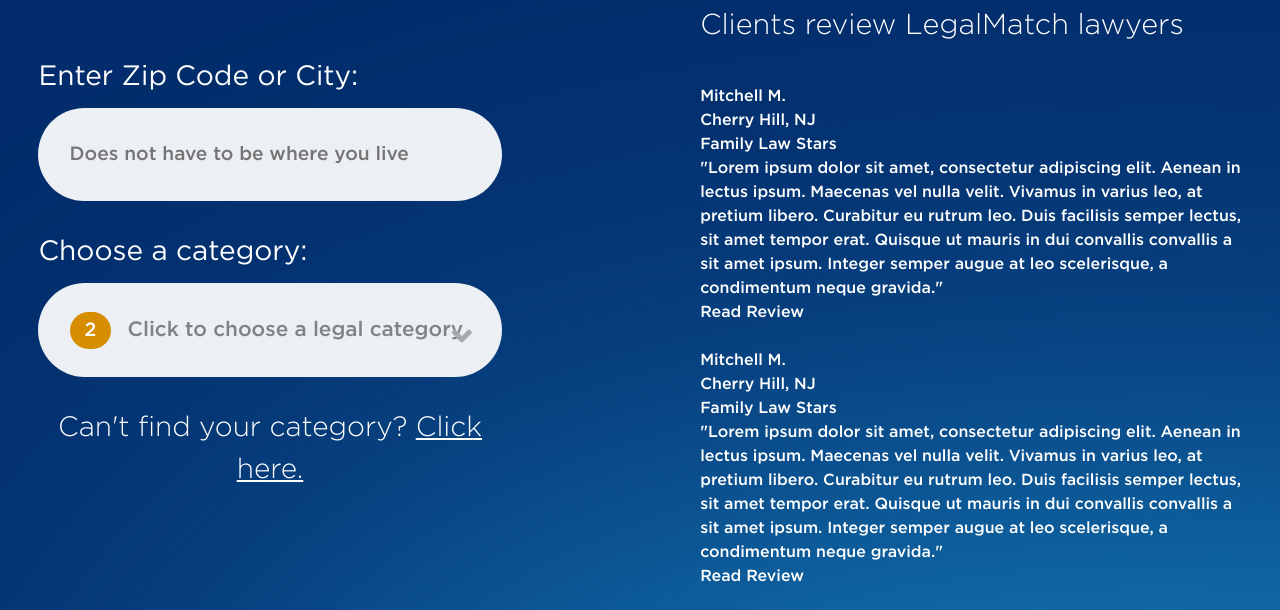
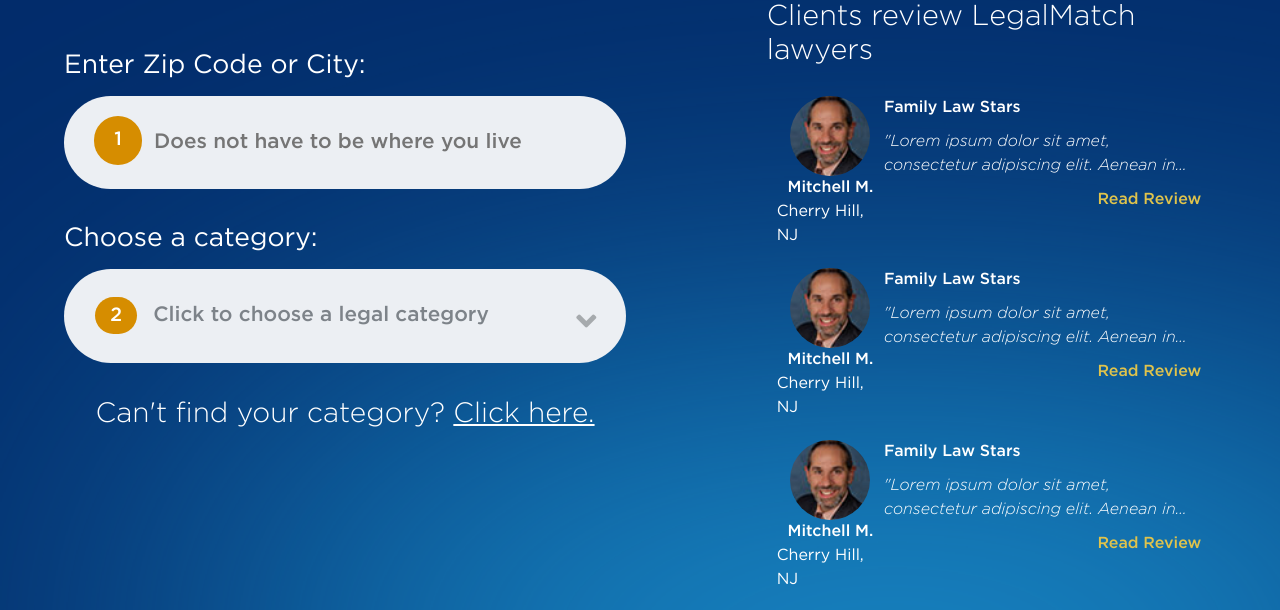
Before and after one commit to jbiglangawa/frontend-app, a website built with Vite: page index.html in a window 1280 px wide. Shown: the part 301-911 px from the top of the page. Built offline with nearby package versions, Linux system fonts and the light colour scheme.

Commit message:
feat: profile-review-section

```diff
--- a/index.html
+++ b/index.html
@@ -39,8 +39,9 @@
               <div class="main-search-dropdown-label">
                 Enter Zip Code or City:
               </div>
-              <div>
-                <input type="text" title="search-zip-code-city" class="main-search-input" placeholder="Does not have to be where you live">
+              <div class="input-with-colored-bullet">
+                <span class="colored-bullet input-bullet">1</span>
+                <input type="text" title="search-zip-code-city" class="main-search-input search-placeholder" placeholder="Does not have to be where you live">
               </div>
             </div>
 
@@ -51,7 +52,7 @@
               <div>
                 <div class="dropdown">
                   <button class="btn btn-secondary main-search-input main-search-select" type="button">
-                    <span>2</span>
+                    <span class="colored-bullet">2</span>
                     Click to choose a legal category
                     <i class="fas fa-angle-down"></i>
                   </button>
@@ -71,14 +72,15 @@
 
         <div class="main-reviews">
           <h3>Clients review LegalMatch lawyers</h3>
-          <div>
-            <div>
-              <img>
+
+          <div class="profile">
+            <div class="profile-image">
+              <img src="lawyer1.jpg" alt="mitchell m.">
               <div>Mitchell M.</div>
-              <div>Cherry Hill, NJ</div>
+              <div class="location">Cherry Hill, NJ</div>
             </div>
-            <div>
-              <div>
+            <div class="profile-review">
+              <div class="profile-review-header">
                 <span>
                   Family Law
                 </span>
@@ -87,8 +89,8 @@
                 </span>
               </div>
               <div>
-                <div>"Lorem ipsum dolor sit amet, consectetur adipiscing elit. Aenean in lectus ipsum. Maecenas vel nulla velit. Vivamus in varius leo, at pretium libero. Curabitur eu rutrum leo. Duis facilisis semper lectus, sit amet tempor erat. Quisque ut mauris in dui convallis convallis a sit amet ipsum. Integer semper augue at leo scelerisque, a condimentum neque gravida."</div>
-                <div>
+                <div class="profile-review-summary">"Lorem ipsum dolor sit amet, consectetur adipiscing elit. Aenean in lectus ipsum. Maecenas vel nulla velit. Vivamus in varius leo, at pretium libero. Curabitur eu rutrum leo. Duis facilisis semper lectus, sit amet tempor erat. Quisque ut mauris in dui convallis convallis a sit amet ipsum. Integer semper augue at leo scelerisque, a condimentum neque gravida."</div>
+                <div class="profile-read-review">
                   Read Review
                   <img>
                 </div>
@@ -96,14 +98,14 @@
             </div>
           </div>
 
-          <div>
-            <div>
-              <img>
+          <div class="profile">
+            <div class="profile-image">
+              <img src="lawyer1.jpg" alt="mitchell m.">
               <div>Mitchell M.</div>
-              <div>Cherry Hill, NJ</div>
+              <div class="location">Cherry Hill, NJ</div>
             </div>
-            <div>
-              <div>
+            <div class="profile-review">
+              <div class="profile-review-header">
                 <span>
                   Family Law
                 </span>
@@ -112,8 +114,8 @@
                 </span>
               </div>
               <div>
-                <div>"Lorem ipsum dolor sit amet, consectetur adipiscing elit. Aenean in lectus ipsum. Maecenas vel nulla velit. Vivamus in varius leo, at pretium libero. Curabitur eu rutrum leo. Duis facilisis semper lectus, sit amet tempor erat. Quisque ut mauris in dui convallis convallis a sit amet ipsum. Integer semper augue at leo scelerisque, a condimentum neque gravida."</div>
-                <div>
+                <div class="profile-review-summary">"Lorem ipsum dolor sit amet, consectetur adipiscing elit. Aenean in lectus ipsum. Maecenas vel nulla velit. Vivamus in varius leo, at pretium libero. Curabitur eu rutrum leo. Duis facilisis semper lectus, sit amet tempor erat. Quisque ut mauris in dui convallis convallis a sit amet ipsum. Integer semper augue at leo scelerisque, a condimentum neque gravida."</div>
+                <div class="profile-read-review">
                   Read Review
                   <img>
                 </div>
@@ -121,14 +123,14 @@
             </div>
           </div>
 
-          <div>
-            <div>
-              <img>
+          <div class="profile">
+            <div class="profile-image">
+              <img src="lawyer1.jpg" alt="mitchell m.">
               <div>Mitchell M.</div>
-              <div>Cherry Hill, NJ</div>
+              <div class="location">Cherry Hill, NJ</div>
             </div>
-            <div>
-              <div>
+            <div class="profile-review">
+              <div class="profile-review-header">
                 <span>
                   Family Law
                 </span>
@@ -137,14 +139,16 @@
                 </span>
               </div>
               <div>
-                <div>"Lorem ipsum dolor sit amet, consectetur adipiscing elit. Aenean in lectus ipsum. Maecenas vel nulla velit. Vivamus in varius leo, at pretium libero. Curabitur eu rutrum leo. Duis facilisis semper lectus, sit amet tempor erat. Quisque ut mauris in dui convallis convallis a sit amet ipsum. Integer semper augue at leo scelerisque, a condimentum neque gravida."</div>
-                <div>
+                <div class="profile-review-summary">"Lorem ipsum dolor sit amet, consectetur adipiscing elit. Aenean in lectus ipsum. Maecenas vel nulla velit. Vivamus in varius leo, at pretium libero. Curabitur eu rutrum leo. Duis facilisis semper lectus, sit amet tempor erat. Quisque ut mauris in dui convallis convallis a sit amet ipsum. Integer semper augue at leo scelerisque, a condimentum neque gravida."</div>
+                <div class="profile-read-review">
                   Read Review
                   <img>
                 </div>
               </div>
             </div>
           </div>
+
+
 
         </div>
 
--- a/style.css
+++ b/style.css
@@ -91,19 +91,19 @@
     background-image: url("/glow.png");
     background-repeat: no-repeat;
     background-size: cover;
-    padding: 3%;
+    padding: 3% 5%;
     color: #FFF;
 }
 
 main .main-header h1 {
   font-weight: 100;
-  font-size: 4em;
+  font-size: 3.7em;
   margin: 0;
 }
 
 main .main-header h2 {
   font-weight: 400;
-  font-size: 2.85em;
+  font-size: 2.65em;
   margin: 0;
 }
 
@@ -114,7 +114,7 @@
 main .main-search .main-search-input {
   width: 100%;
   border-radius: 100px;
-  font-size: 1.3em;
+  font-size: 1.3rem;
   padding: 1.5em;
   margin-bottom: 30px;
   box-sizing: border-box;
@@ -122,6 +122,10 @@
   margin-top: 10px;
   background-color: #eceff3;
   color: #7d8389;
+}
+
+main .main-search .search-placeholder {
+  padding-left: 90px;
 }
 
 main .main-search .main-search-select {
@@ -136,22 +140,37 @@
   color: #a6aaad;
 }
 
-main .main-search .main-search-select span {
+.input-with-colored-bullet {
+  position: relative;
+}
+
+.colored-bullet {
   border-radius: 100px;
   background-color: #d68d00;
   color: #FFF;
   padding: 10px 15px;
   font-size: 1.2rem;
   margin-right: 10px;
+  width: 48px;
+  display: inline;
+  text-align: center;
+}
+
+.input-bullet {
+  position: absolute;
+  left: 30px;
+  top: 30px;
+  border-radius: 200px;
+  pointer-events: none;
 }
 
 main .main-search input.main-search-input::placeholder {
   font-family: 'GothamPro';
-  font-size: 1.2rem;
+  font-size: 1.3rem;
 }
 
 main .main-search .main-search-dropdown-label {
-  font-size: 1.75em;
+  font-size: 1.65em;
   font-weight: 200;
 }
 
@@ -167,20 +186,68 @@
   font-weight: 100;
 }
 
+main .profile {
+  display: flex;
+  padding: 10px;
+}
+
+main .profile .profile-image {
+  width: 25%;
+  display: flex;
+  flex-direction: column;
+  align-items: center;
+  justify-content: center;
+}
+
+main .profile .profile-image img {
+  width: 80px;
+  height: 80px;
+  border-radius: 200px;
+}
+
+main .profile .profile-image .location {
+  font-weight: 200;
+}
+
+main .profile .profile-review {
+  width: 75%;
+}
+
+main .profile .profile-review-header {
+  margin-bottom: 10px;
+}
+
+main .profile .profile-review-summary {
+  overflow: hidden;
+  display: -webkit-box;
+  -webkit-line-clamp: 2;
+  line-clamp: 2;
+  -webkit-box-orient: vertical;
+  font-style: italic;
+  font-weight: 100;
+  margin-bottom: 10px;
+}
+
+main .profile .profile-read-review {
+  text-align: right;
+  color: #dfc34c;
+}
+
+
 section.main-content {
   display: flex;
 }
 
 section.main-content .main-search {
-  width: 55%;
+  width: 61%;
 }
 
 section.main-content .main-wrapper {
-  width: 70%;
+  width: 80%;
 }
 
 section.main-content .main-reviews {
-  width: 45%;
+  width: 39%;
 }
 
 section.main-content .cant-find-category a {
```
Also changed, not shown: public/lawyer1.jpg (added), public/lawyer2.jpg (added), public/lawyer3.jpg (added).
